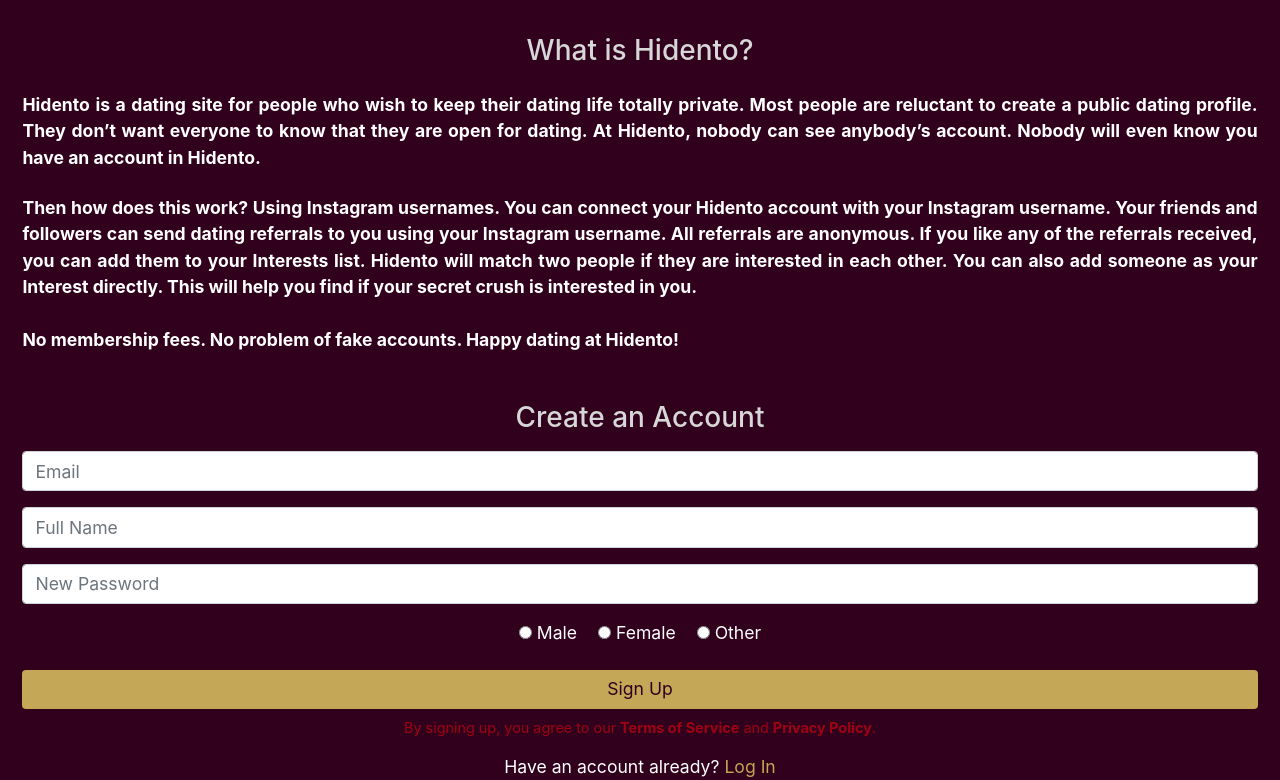
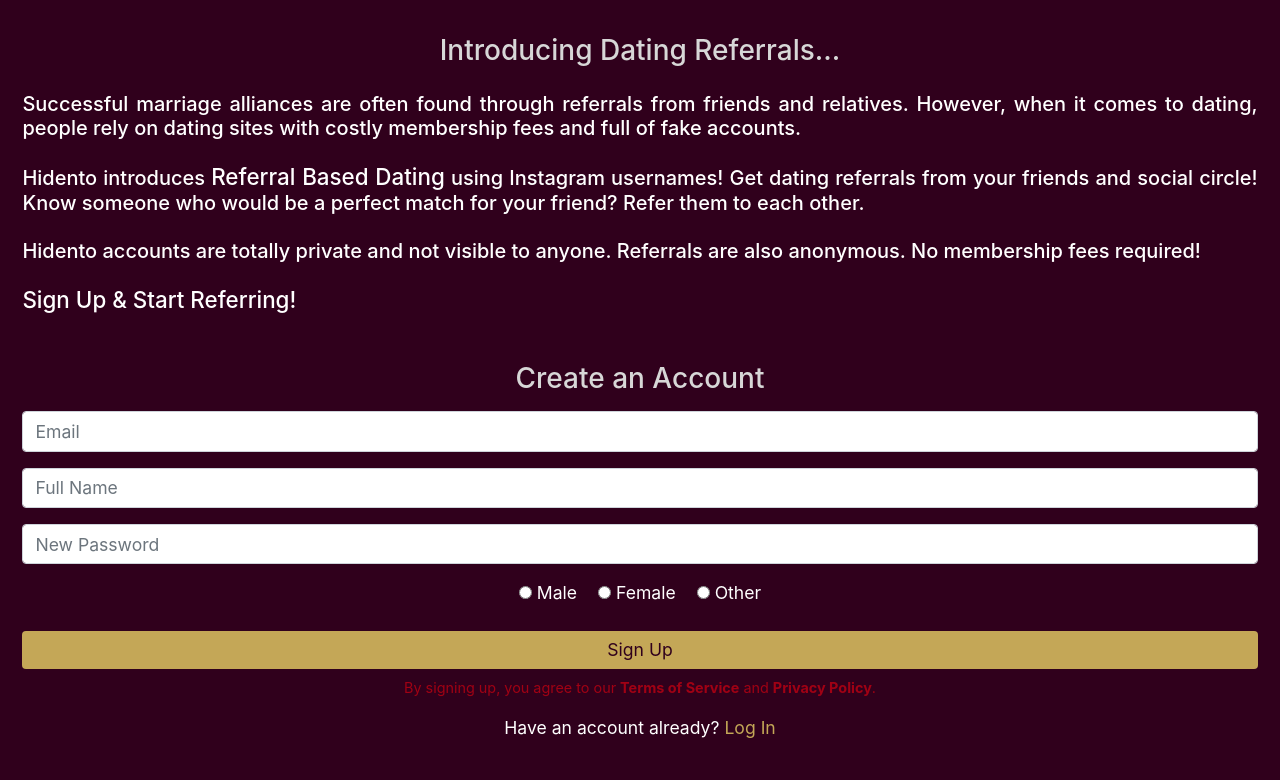
Before and after one commit to felixsundar/hidento_project, a Django app: template secretcrushapp/templates/secretcrushapp/website_home_m.html in a window 1280 px wide. Shown: the part 65-845 px from the top of the page. Run offline with Django 3.2, Linux system fonts and the light colour scheme; the template is opened without the code that fills it, so the values that code supplies are empty; some libraries are stand-ins or nearby versions.

Commit message:
home page

```diff
--- a/secretcrushapp/templates/secretcrushapp/user_home_m.html
+++ b/secretcrushapp/templates/secretcrushapp/user_home_m.html
@@ -17,7 +17,8 @@
 <!--    <h4 style="text-align:justify" class="hidento-heading-color mt-5"><b>-->
 <!--        Help your friend find his/her secret crush!-->
 <!--    </b></h4>-->
-    <a href="whatsapp://send?text=A Dating site for people who don't want to create a public dating profile. Sign Up @ https://www.hidento.com" class="btn btn-primary btn-sm mt-5"
+    <a href="whatsapp://send?text=Hidento introduces Referral based dating using Instagram usernames! %0a%0aGet dating referrals from your friends and social circle!
+%0aKnow someone who would be a perfect match for your friend? Refer them to each other.%0a%0aSign Up @ https://www.hidento.com" class="btn btn-primary btn-sm mt-5"
     style="color:#FFFFFF !important;background-color:#25D366 !important"><b><i class="fa fa-whatsapp"></i> Share</b></a>
 </div>
 </center>
--- a/secretcrushapp/templates/secretcrushapp/website_home_m.html
+++ b/secretcrushapp/templates/secretcrushapp/website_home_m.html
@@ -4,62 +4,27 @@
 <center>
     <div class="hidento-m-font-size" style="padding-left:1rem;padding-right:1rem;margin-bottom:3rem">
         <div class="mt-3 mb-5">
-            <h3 class="mb-4 hidento-title-color" style="text-align:leftr">What is Hidento?</h3>
-<!--            <h5 style="text-align:justify" class="mt-4"><b>-->
-<!--&lt;!&ndash;                Hidento lets you find if any of your secret crushes have a crush on you, based on Instagram usernames.&ndash;&gt;-->
-<!--&lt;!&ndash;            Have a secret crush on someone? Nervous about expressing it to them?&ndash;&gt;-->
-<!--                Who would be a good match for you? Your friends know better than dating sites.-->
-<!--Get dating referrals from your friends and social circle!-->
-<!--            </b></h5>-->
+            <h3 class="mb-4 hidento-title-color" style="text-align:leftr">Introducing Dating Referrals...</h3>
 
-            <p style="text-align:justify" class="mt-4"><b>
-<!--                No worries! Hidento will act as your middleman.-->
-<!--                Know someone who would be a perfect match for your friend? Refer them to each other.-->
-            Hidento is a dating site for people who wish to keep their dating life totally private.
-        Most people are reluctant to create a public dating profile. They don’t want everyone to know that they are open for dating.
-            At Hidento, nobody can see anybody’s account.
-            Nobody will even know you have an account in Hidento.
-            </b></p>
+            <h5 style="text-align:justify" class="mt-4">
+                Successful marriage alliances are often found through referrals from friends and relatives.
+            However, when it comes to dating, people rely on dating sites with costly membership fees and full of fake accounts.
+            </h5>
 
-            <p style="text-align:justify" class="mt-4"><b>
-<!--                Create a secret account and add your secret crushes to your crushlist.-->
-<!--                No need for a public profile. Send and receive referrals using Instagram usernames!-->
-            Then how does this work? Using Instagram usernames. You can connect your Hidento account with your Instagram username.
-            Your friends and followers can send dating referrals to you using your Instagram username. All referrals are anonymous.
-            If you like any of the referrals received, you can add them to your Interests list. Hidento will match two people if they are interested in each other. You can also add someone as your Interest directly. This will help you find if your secret crush is interested in you.
+            <h5 style="text-align:justify" class="mt-4">
+                Hidento introduces <span style="font-size:1.4rem">Referral Based Dating</span> using Instagram usernames!
+            Get dating referrals from your friends and social circle!
+                Know someone who would be a perfect match for your friend? Refer them to each other.
+            </h5>
+
+            <h5 style="text-align:justify" class="mt-4">
+                Hidento accounts are totally private and not visible to anyone. Referrals are also anonymous. No membership fees required!
 <br><br>
-No membership fees. No problem of fake accounts. Happy dating at Hidento!
-            </b></p>
+                <span style="font-size:1.4rem"> Sign Up & Start Referring!</span>
+            </h5>
 
-<!--            <p class="mt-3" style="text-align:left"><b>-->
-<!--                Indirectly let them know about this site.-->
-<!--        </b></p>-->
-<!--        <h4 style="text-align:left" class="mt-5"><b>-->
-<!--                Sign Up and Register your secret crushes.-->
-<!--            </b></h4>-->
-<!--        <p class="mt-3" style="text-align:left"><b>-->
-<!--                Otherwise, your crushes remain secret.-->
-<!--        </b></p>-->
-
-<!--        <div class="mt-4" style="text-align:left">-->
-<!--        <p>1. Sign Up and link your Instagram Account. (Hidento Accounts are secret accounts and not visible to anyone.)</p>-->
-<!--        <p>2. Send anonymous notes to your crushes using their Instagram usernames.</p>-->
-<!--        <p>3. Indirectly, let your crushes know about this website.</p>-->
-<!--        </div>-->
-<!--            <p style="text-align:left"><b>-->
-<!--                When a stable match is formed, Hidento informs one of the users in the match.-->
-<!--                Notes received will be visible from 14th February, 2020 onwards.-->
-<!--            </b></p>-->
-<!--            <a href="{% url 'howitworks' %}" class="btn btn-primary btn-sm mt-4"><b>See How It Works</b></a>-->
-
-<!--            <h4 style="text-align:justify" class="hidento-heading-color mt-5"><b>-->
-<!--                Help your friend find his/her secret crush!-->
-<!--                </b></h4>-->
-<!--            <a href="whatsapp://send?text=Find your secret crush @ https://www.hidento.com" class="btn btn-primary btn-sm mt-3"-->
-<!--        style="color:#FFFFFF !important;background-color:#25D366 !important"><b><i class="fa fa-whatsapp"></i> Share to a Friend</b></a>-->
         </div>
-
-        <div class="mb-5">
+    <div class="mb-5">
 
 <h3 class="mb-3 hidento-title-color">Create an Account</h3>
             <form method="post" action="{% url 'signup' %}" class="hidento-m-font-size" id="hidentoform">
```
Also changed, not shown: secretcrushapp/templates/secretcrushapp/website_home.html (+15 -50 lines).
